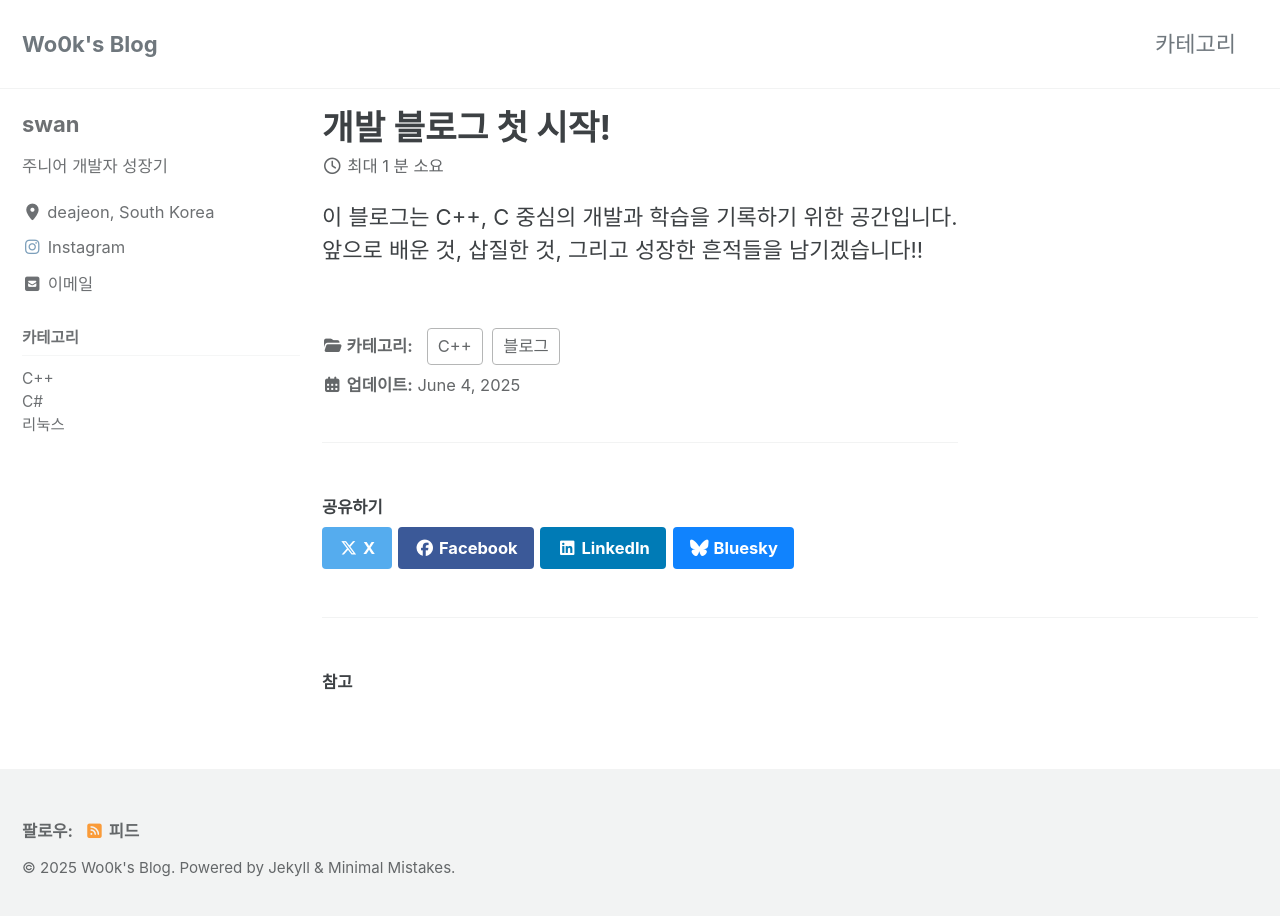
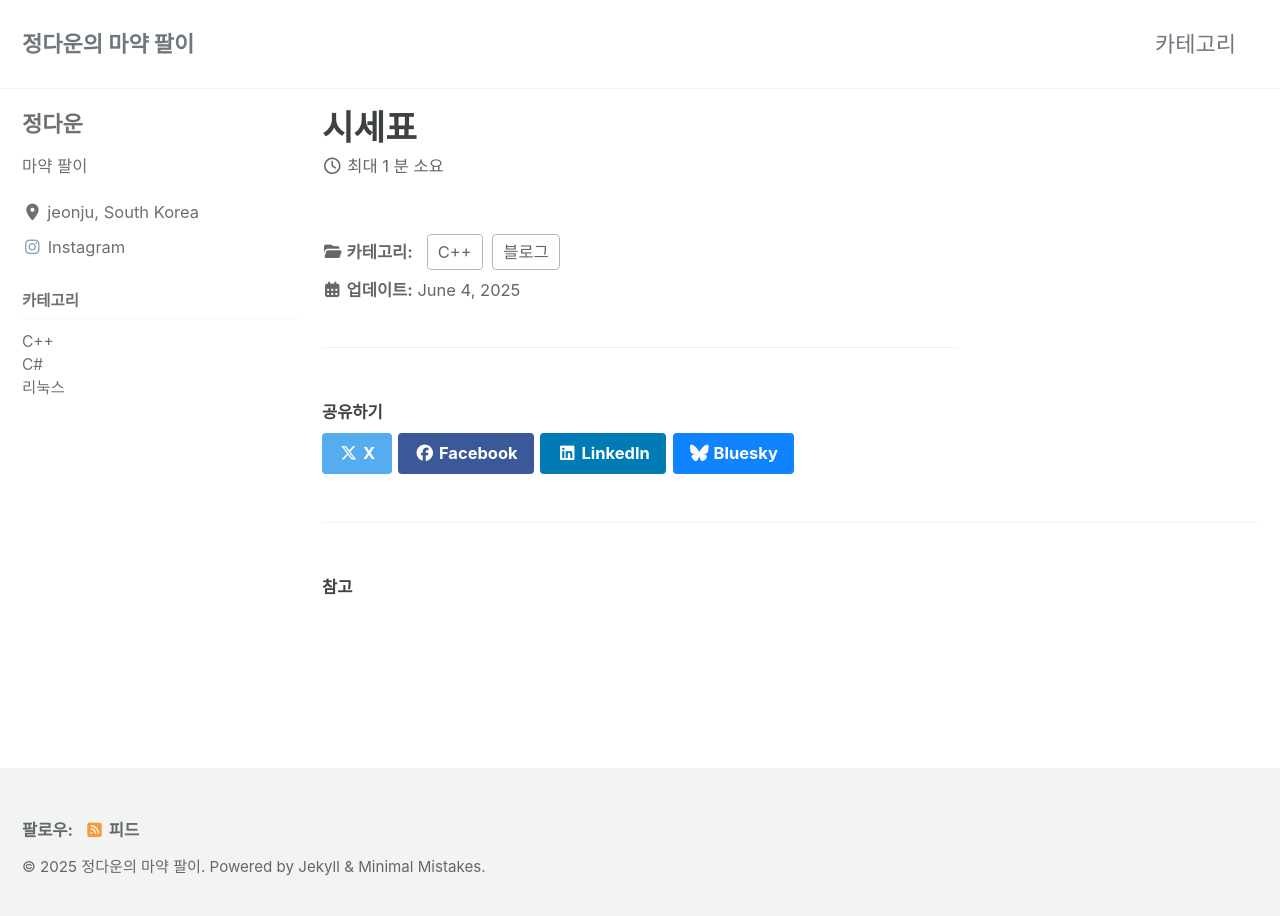
Before and after one commit to Wo0kDev/Wo0kDev.github.io, a Jekyll site: the page built from _posts/2025-06-04-firstpost.md, in a window 1280 px wide and 923 px high. Shown: the top 916 px of the window. Built offline with Jekyll 4.4.1, drawn with Linux system fonts in a browser that asks for light colours; cached includes are drawn as plain includes.

Commit message:
정다운의 마약팔이

```diff
--- a/_config.yml
+++ b/_config.yml
@@ -17,12 +17,12 @@ minimal_mistakes_skin    : "default" # "air", "aqua", "contrast", "dark", "dirt"
 # Site Settings
 locale                   : "ko-KR"
 rtl                      : # true, false (default) # turns direction of the page into right to left for RTL languages
-title                    : "Wo0k's Blog" # site title that appears in the masthead and browser tab
-title_prefix             : "04년생 개발자" # site title prefix that appears in the masthead, e.g. "Wo0k's"
+title                    : "정다운의 마약 팔이" # site title that appears in the masthead and browser tab
+title_prefix             : "대마, 양귀비 등 마약 다룹니다." # site title prefix that appears in the masthead, e.g. "Wo0k's"
 title_separator          : "-"
 subtitle                 : # site tagline that appears below site title in masthead
-name                     : "Wo0k"
-description              : "주니어 개발자 성장기."
+name                     : "CEO 정다운"
+description              : "약대 출신"
 url                      : # the base hostname & protocol for your site e.g. "https://mmistakes.github.io"
 baseurl                  : # the subpath of your site, e.g. "/blog"
 repository               : # GitHub username/repo-name e.g. "mmistakes/minimal-mistakes"
@@ -114,12 +114,12 @@ analytics:
 
 # Site Author
 author:
-  name             : "swan"
+  name             : "정다운"
   avatar           : # path of avatar image, e.g. "/assets/images/bio-photo.jpg"
-  bio              : "주니어 개발자 성장기"
-  location         : "deajeon, South Korea"
+  bio              : "마약 팔이"
+  location         : "jeonju, South Korea"
   url              : # "https://your-website.com"
-  email            : "dev.white.swan@gmail.com"
+  #email            : "dev.white.swan@gmail.com"
   links:
     - label: "Email"
       icon: "fas fa-fw fa-envelope-square"
--- a/_posts/2025-06-04-firstpost.md
+++ b/_posts/2025-06-04-firstpost.md
@@ -1,8 +1,5 @@
 ---
-title: "개발 블로그 첫 시작!"
+title: "시세표"
 date: 2025-06-04 10:00:00 +0900
 categories: [C++, 블로그]
 ---
-
-이 블로그는 C++, C 중심의 개발과 학습을 기록하기 위한 공간입니다.
-앞으로 배운 것, 삽질한 것, 그리고 성장한 흔적들을 남기겠습니다!!
```
